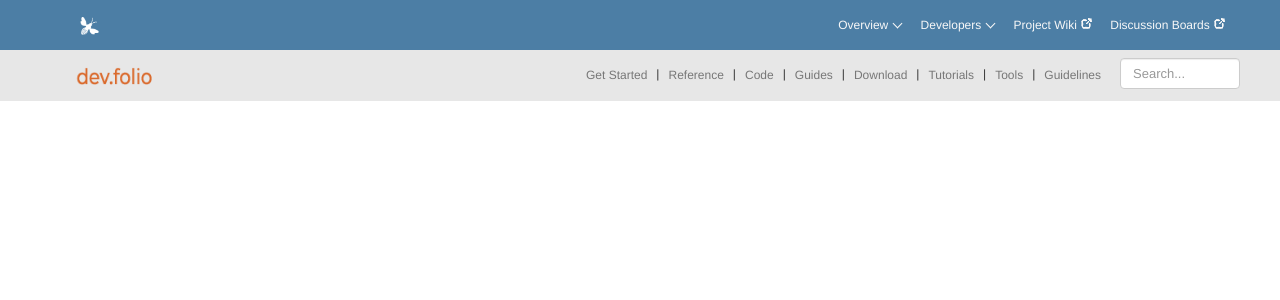
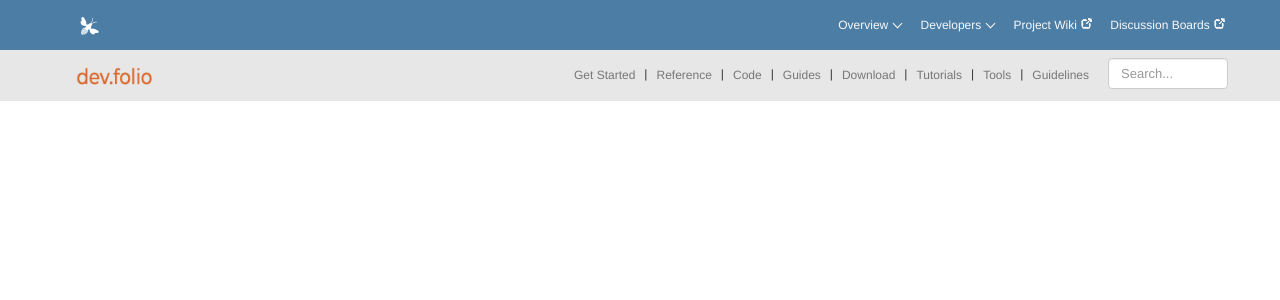
Before and after one commit to pdestefano/FOLIO-714-standalone-nav, a Jekyll site: the page built from index.md, in a window 1280 px wide. Shown: the top 300 px of the page. Built offline with Jekyll 4.4.1, drawn with Linux system fonts in a browser that asks for light colours.

```diff
--- a/_includes/topnav.html
+++ b/_includes/topnav.html
@@ -120,7 +120,7 @@
 				     <a class="sec-nav-clr" href="{{ "/guidelines/communityguidelines/" | prepend: site.baseurl }}">Guidelines</a>
 				   </li>
 				   <li>
-                     <div class="form" style="margin-right:0px;padding-left:10px;">
+                     <div class="form" style="margin-right:12px;padding-left:10px;">
 				      <form action="get" id="searchDev" onsubmit="parent.scrollTo(0,0); return true">
 					    <input id="searchInput" type="text" class="form-control" placeholder="Search...">
 					  </form>
--- a/_sass/_navbar.scss
+++ b/_sass/_navbar.scss
@@ -84,7 +84,7 @@ i {
 
        // top navigation img
        .img-indent {
-          padding-left: 20px;
+          padding-left: 13px;
        }
 
        // top navigation img
```
